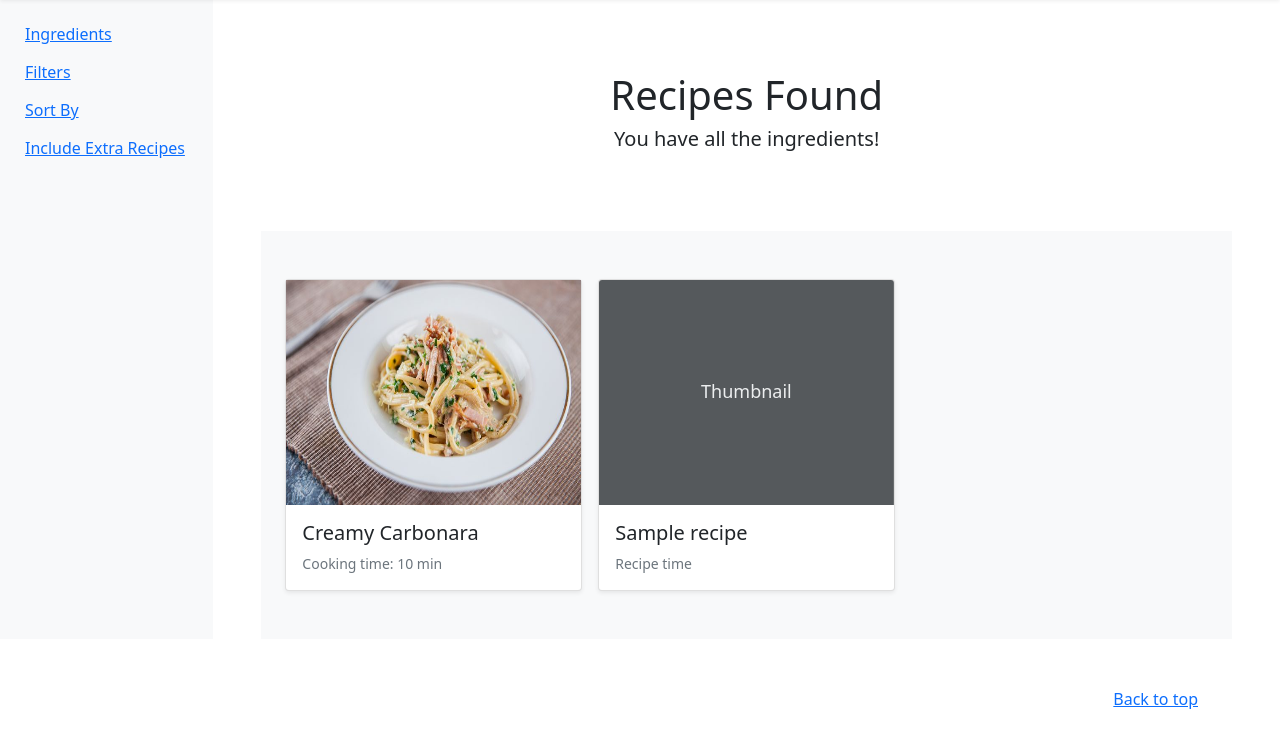
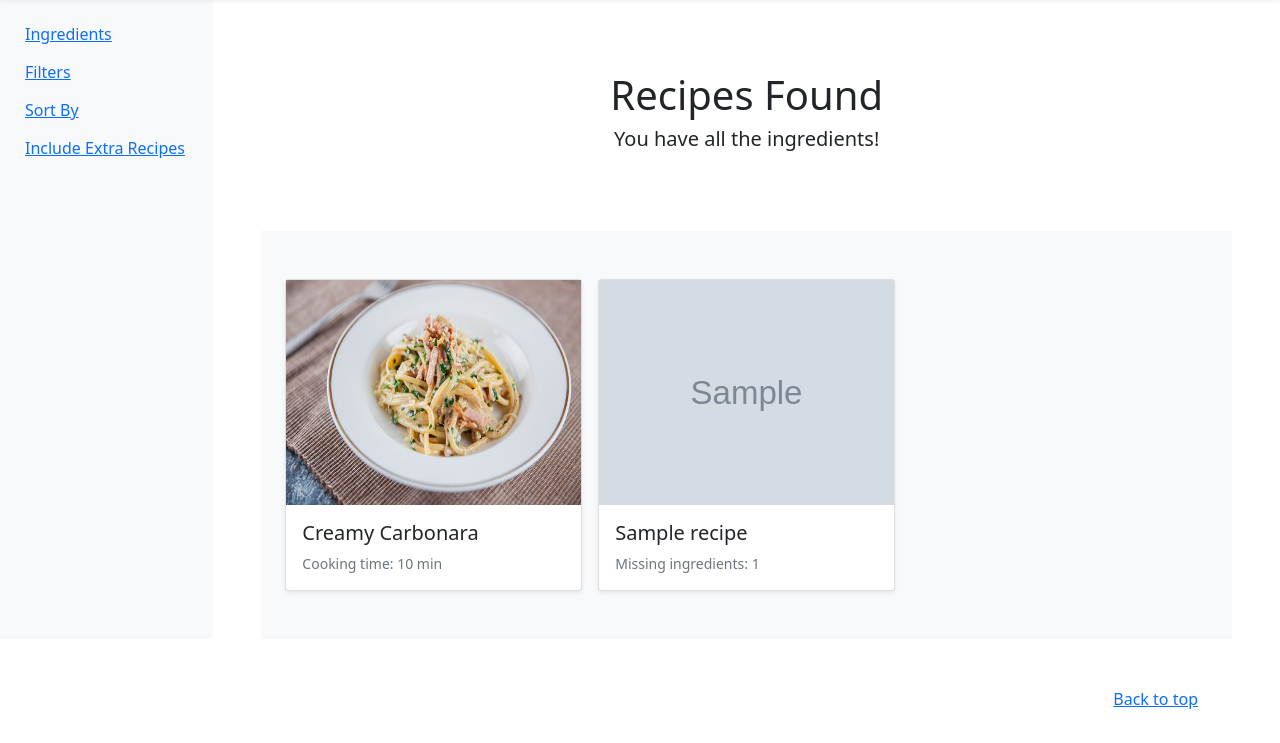
Before and after one commit to int-elligence2021/int-elligence2021.github.io, a Flask app: template templates/results_page.html in a window 1280 px wide. Shown: the part 57-800 px from the top of the page. Run offline with Flask 2, Linux system fonts and the light colour scheme; the template is opened without the code that fills it: most values are stand-ins (such as "Sample title", 1, 10 or a date in 2020); grey boxes marked "Sample" are stand-in pictures; some libraries are stand-ins or nearby versions.

Commit message:
returned all recipe info to results_page, results_page shows image, title and number of missing ingredients

```diff
--- a/server.py
+++ b/server.py
@@ -33,6 +33,7 @@ def results_page():
 
         time=f"{request.form.get('min-time')}-{request.form.get('max-time')}"
         ingredients=request.form.getlist('addIngred')
+        num_ingr=len(ingredients)
         ingredients=','.join(ingredients)
 
         excluded=request.form.getlist('negSearch')
@@ -45,6 +46,7 @@ def results_page():
             'dishType': dishType,
             'time': time,
             'ingredients': ingredients,
+            'num_ingr': num_ingr,
             'excluded': excluded
         })
 
--- a/templates/results_page.html
+++ b/templates/results_page.html
@@ -69,13 +69,13 @@
         {% for r in recipes %}
         <div class="col">
           <div class="card shadow-sm">
-            <svg class="bd-placeholder-img card-img-top" width="100%" height="225" xmlns="http://www.w3.org/2000/svg" role="img" aria-label="Placeholder: Thumbnail" preserveAspectRatio="xMidYMid slice" focusable="false"><title>Placeholder</title><rect width="100%" height="100%" fill="#55595c"/><text x="50%" y="50%" fill="#eceeef" dy=".3em">Thumbnail</text></svg>
+            <img src={{r.image}} alt={{r.label}} style="width:100%;max-width:600px;height:225px">
 
             <div class="card-body">
-              <h5 class="mt-0">{{r}}</h5>
+              <h5 class="mt-0">{{r.label}}</h5>
               <a href="#" class="stretched-link"></a>
               <div class="d-flex justify-content-between align-items-center">
-                <small class="text-muted">Recipe time</small>
+                <small class="text-muted">Missing ingredients: {{r.num_missing}}</small>
               </div>
             </div>
           </div>
```
Also changed, not shown: test_api.py (+5 -4 lines).
